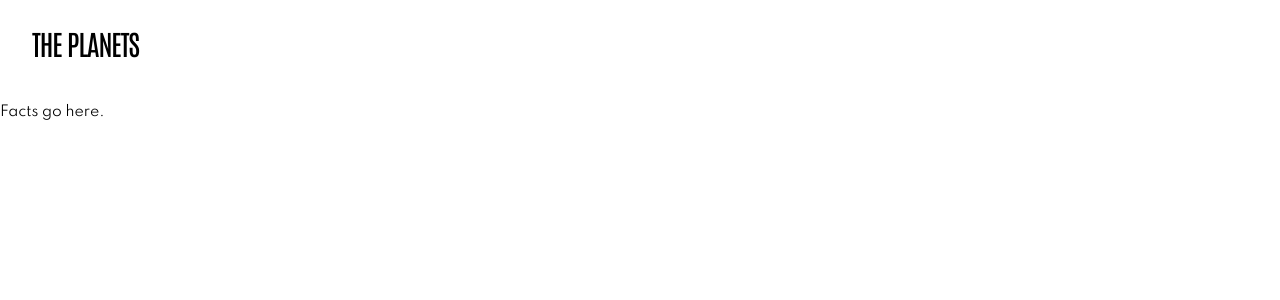
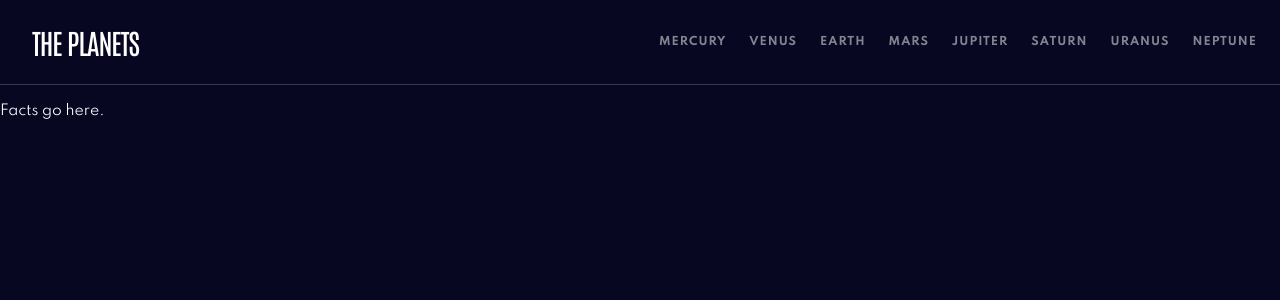
Before and after one commit to marshalldanel/planet-facts, a React (Create React App) app: page / in a window 1280 px wide. Shown: the top 300 px of the page. Built offline with nearby package versions, Linux system fonts and the light colour scheme.

Commit message:
Update basic, font, color globals

```diff
--- a/src/styles/globalStyles.js
+++ b/src/styles/globalStyles.js
@@ -2,7 +2,14 @@ import { createGlobalStyle } from 'styled-components';
 import { normalize } from 'styled-normalize';
 
 const GlobalStyle = createGlobalStyle`
-  ${normalize}
+  ${normalize};
+
+  * {box-sizing:border-box;}
+
+  body {
+    background-color:	hsl(240, 67%, 8%);
+    color: hsl(0, 0%, 100%)
+  }
 
   h1, h2 {
     font-family: 'Antonio';
@@ -17,7 +24,7 @@ const GlobalStyle = createGlobalStyle`
 
   h2 {
     line-height: 52px;
-    font-size: 80px;
+    font-size: 40px;
     letter-spacing: -1.5px;
   }
 
```
